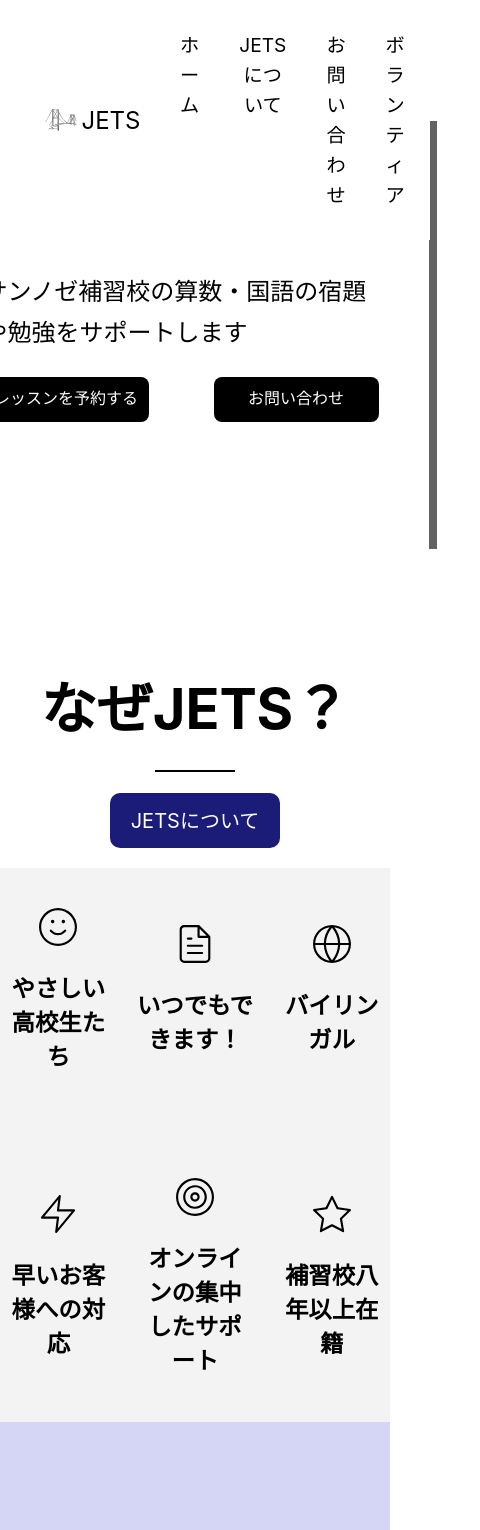
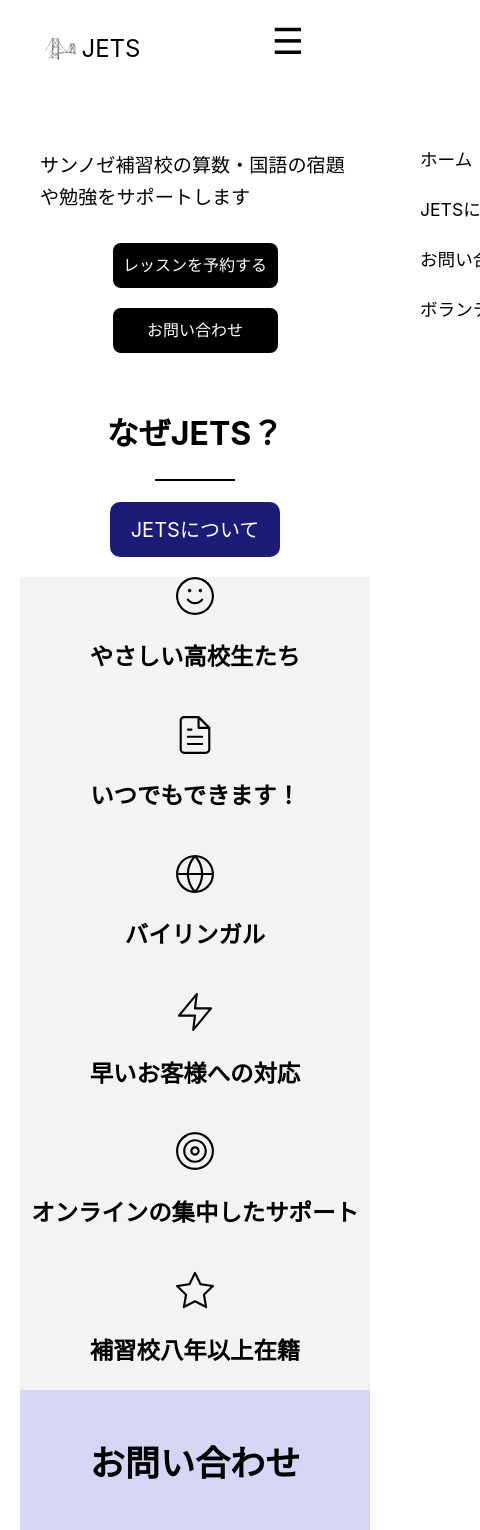
Before and after one commit to 1datcodes/JETS2, a React (Create React App) app: page / in a window 390 px wide. Shown: the top 1530 px of the page, 480 px wide, since content can reach past the window. Built offline with nearby package versions, Linux system fonts and the light colour scheme.

Commit message:
Finished modifying HomePage for mobile

```diff
--- a/src/Contact.css
+++ b/src/Contact.css
@@ -51,3 +51,32 @@
   flex-direction: column;
   align-items: flex-start;
 }
+
+@media (max-width: 768px) {
+  .contact-us {
+    flex-direction: column;
+    padding-top: 20px;
+  }
+
+  .contact-us .contact-us-title {
+    width: 100%;
+    align-items: center;
+  }
+
+  .contact-us .contact-us-title h1 {
+    font-size: calc(32px + 0.8vmin);
+  }
+
+  .contact-us .contact-us-info {
+    width: 100%;
+    margin-top: 20px;
+  }
+
+  .contact-us .contact-us-info div {
+    padding: 0 20px;
+  }
+
+  .contact-us .contact-us-info a {
+    font-size: calc(12px + 0.8vmin);
+  }
+}
--- a/src/Header.css
+++ b/src/Header.css
@@ -56,3 +56,51 @@
 .header .nav-links a:hover {
   color: #033f80;
 }
+
+.menu-button {
+  display: none;
+  background: none;
+  border: none;
+  font-size: 36px;
+  cursor: pointer;
+  position: absolute;
+  top: 20px;
+  right: 120px;
+  z-index: 1000;
+}
+
+@media (max-width: 768px) {
+  .header .nav-links {
+    position: fixed;
+    top: 0;
+    right: 0;
+    height: 100%;
+    width: 250px;
+    background-color: rgba(255, 255, 255, 0.95);
+    flex-direction: column;
+    justify-content: flex-start;
+    align-items: flex-start;
+    padding: 50% 20px;
+    transform: translateX(0);
+    z-index: 999;
+  }
+
+  .header .nav-links.open {
+    transform: translateX(0);
+    transition: transform 0.3s ease-in-out;
+  }
+
+  .header .nav-links.close {
+    transform: translateX(100%);
+    transition: transform 0.3s ease-in-out;
+  }
+
+  .header .nav-links a {
+    font-size: 1.1em;
+    margin: 0 0;
+  }
+
+  .menu-button {
+    display: block;
+  }
+}
--- a/src/Header.js
+++ b/src/Header.js
@@ -1,7 +1,13 @@
-import React from "react";
+import { React, useState} from "react";
 import "./Header.css";
 
 const Header = () => {
+  const [menuOpen, setMenuOpen] = useState(false);
+
+  const toggleMenu = () => {
+    setMenuOpen(!menuOpen);
+  };
+
   return (
     <header className="header">
       <div className="logo">
@@ -29,7 +35,10 @@ const Header = () => {
           <p>JETS</p>
         </a>
       </div>
-      <div className="nav-links">
+      <button className="menu-button" onClick={toggleMenu}>
+        ☰
+      </button>
+      <div className={`nav-links ${menuOpen ? "open" : "close"}`}>
         <nav className="nav-links">
           <a href="/home">ホーム</a>
           <a href="/about">JETSについて</a>
--- a/src/HomePage.css
+++ b/src/HomePage.css
@@ -164,3 +164,61 @@
   height: 38px;
   object-fit: contain;
 }
+
+
+@media (max-width: 768px) {
+  .homepage-content {
+    padding: 20px;
+  }
+
+  .book-lesson .handy-buttons {
+    display: flex;
+    flex-direction: column;
+    justify-content: center;
+    align-items: center;
+  }
+
+  .book-lesson .handy-buttons a {
+    margin: 10px 0;
+  }
+
+  .book-lesson .book-lesson-text {
+    width: 100%;
+    display: flex;
+    flex-direction: column;
+    align-items: center;
+    padding: 0 20px;
+  }
+
+  .book-lesson-text p {
+    font-size: calc(16px + 0.8vmin);
+  }
+
+  .jets-image {
+    display: none;
+    border: none;
+    margin: 0 0;
+  }
+
+  .jets-image img {
+    width: 0;
+    height: 0;
+  }
+
+  .why-us {
+    margin-top: 20px;
+  }
+
+  .why-us .why-us-title h2 {
+    font-size: 32px;
+  }
+
+  .why-us .benefits-panel {
+    grid-template-columns: 1fr;
+    grid-template-rows: auto;
+  }
+
+  .why-us .benefits-panel div {
+    min-height: auto;
+  }
+}
```
